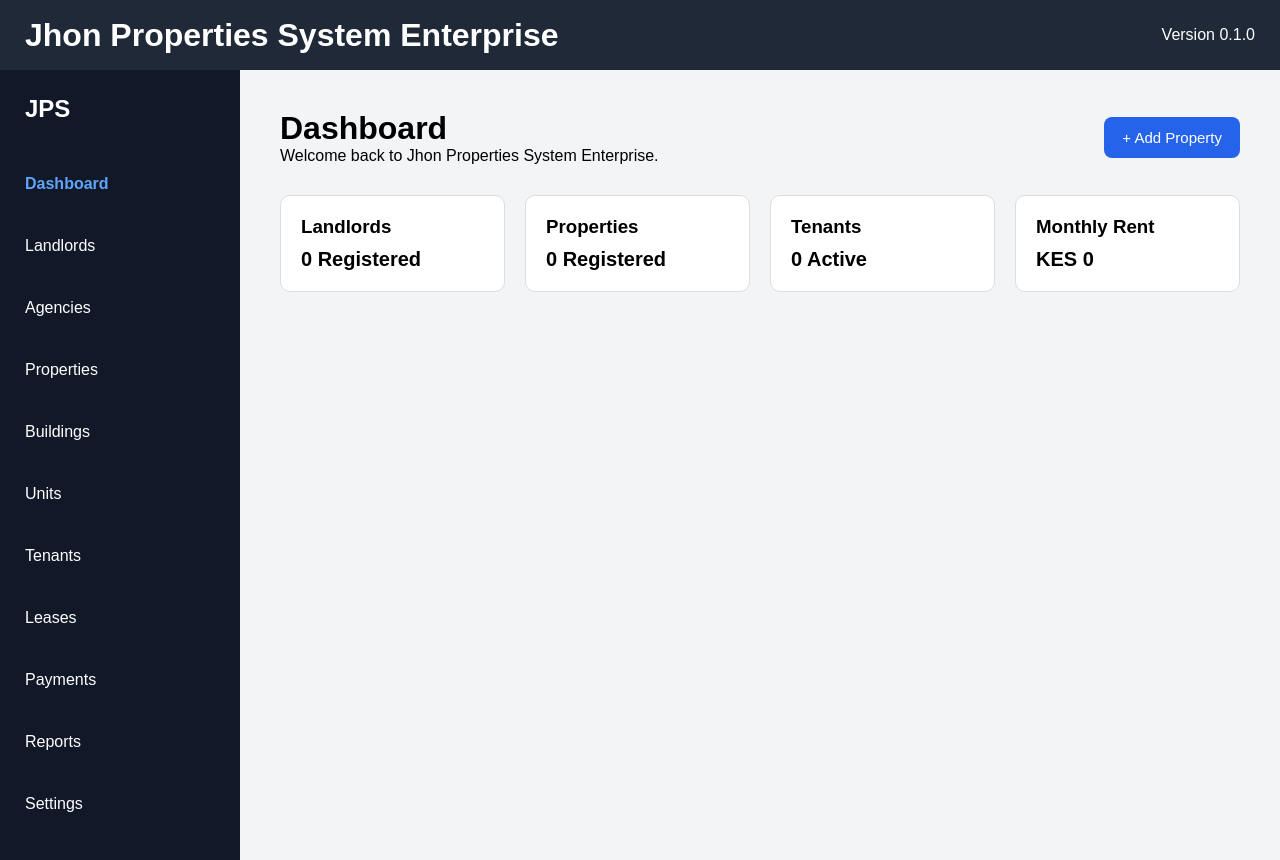
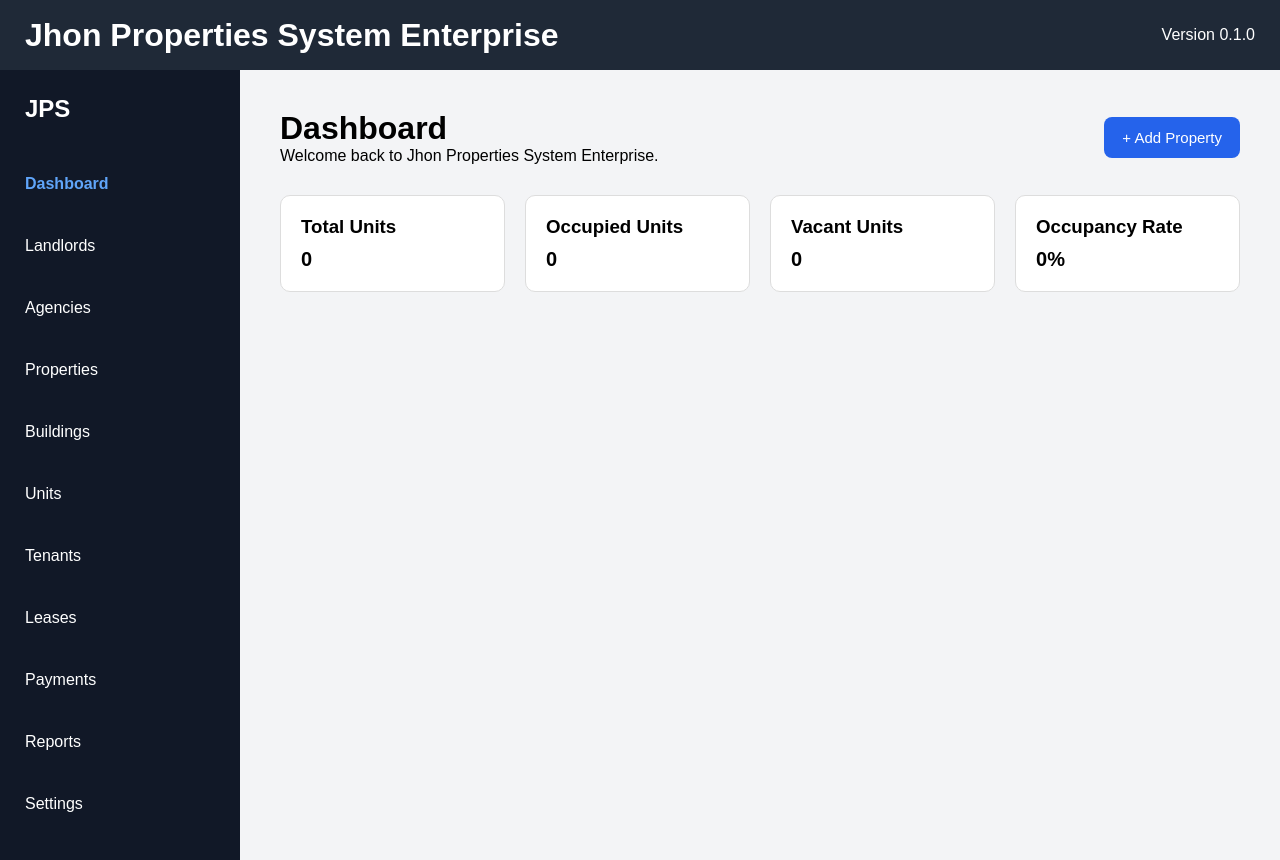
Before and after one commit to JHON261998/jhon-properties-system-enterprise, a React (Vite) app: page / in a window 1280 px wide. Built offline with nearby package versions, Linux system fonts and the light colour scheme.

Commit message:
Release 1.3.1 - Live Occupancy Dashboard

```diff
--- a/src/features/units/unitStore.js
+++ b/src/features/units/unitStore.js
@@ -65,3 +65,29 @@ export function getOccupiedUnits() {
     (unit) => unit.status === "Occupied"
   );
 }
+
+export function getUnitStatistics() {
+  const units = loadUnits();
+
+  const total = units.length;
+
+  const occupied = units.filter(
+    unit => unit.status === "Occupied"
+  ).length;
+
+  const vacant = units.filter(
+    unit => unit.status === "Vacant"
+  ).length;
+
+  const occupancy =
+    total === 0
+      ? 0
+      : Number(((occupied / total) * 100).toFixed(1));
+
+  return {
+    total,
+    occupied,
+    vacant,
+    occupancy,
+  };
+}
--- a/src/pages/Dashboard.jsx
+++ b/src/pages/Dashboard.jsx
@@ -1,4 +1,8 @@
+import { getUnitStatistics } from "../features/units/unitStore";
+
 function Dashboard() {
+  const stats = getUnitStatistics();
+
   return (
     <>
       <div className="page-header">
@@ -14,23 +18,23 @@ function Dashboard() {
 
       <div className="dashboard-grid">
         <div className="dashboard-card">
-          <h3>Landlords</h3>
-          <p>0 Registered</p>
+          <h3>Total Units</h3>
+          <p>{stats.total}</p>
         </div>
 
         <div className="dashboard-card">
-          <h3>Properties</h3>
-          <p>0 Registered</p>
+          <h3>Occupied Units</h3>
+          <p>{stats.occupied}</p>
         </div>
 
         <div className="dashboard-card">
-          <h3>Tenants</h3>
-          <p>0 Active</p>
+          <h3>Vacant Units</h3>
+          <p>{stats.vacant}</p>
         </div>
 
         <div className="dashboard-card">
-          <h3>Monthly Rent</h3>
-          <p>KES 0</p>
+          <h3>Occupancy Rate</h3>
+          <p>{stats.occupancy}%</p>
         </div>
       </div>
     </>
```
